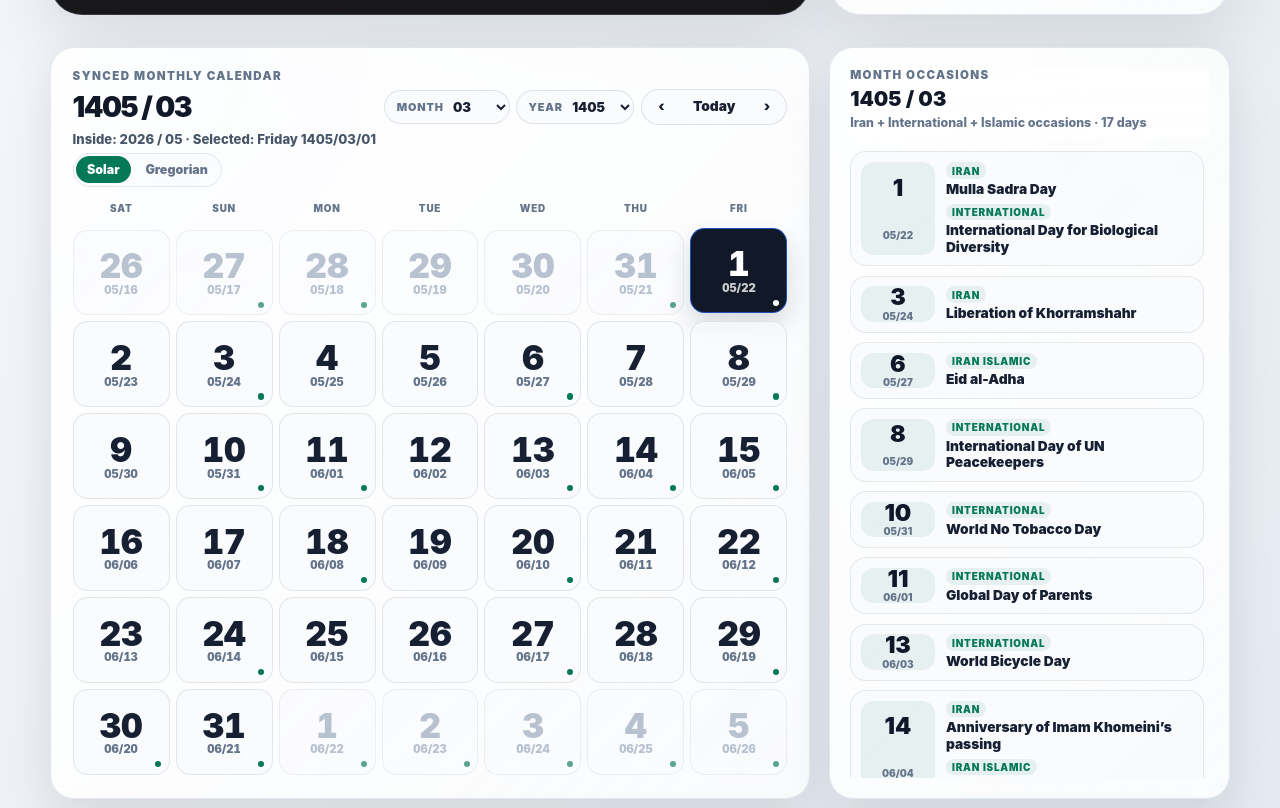
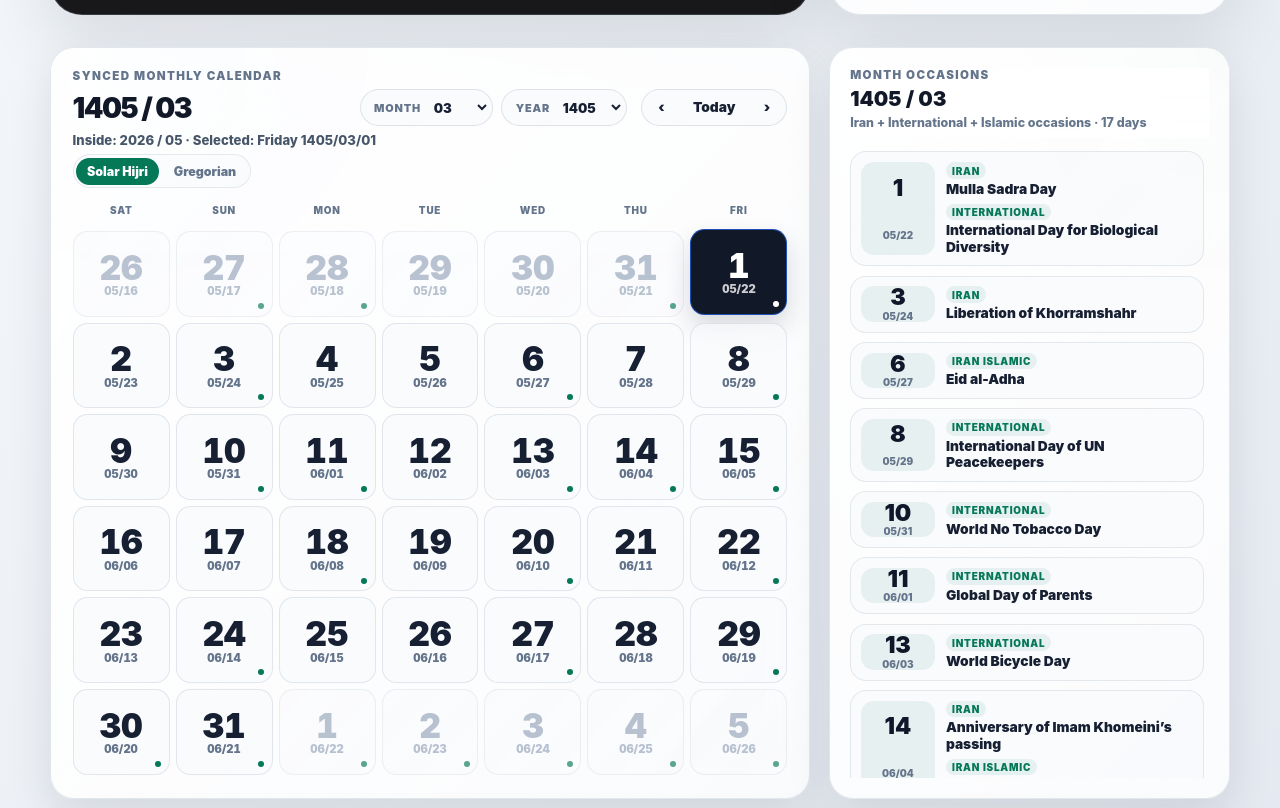
Before and after one commit to iMoein/time, a website: page index.html in a window 1280 px wide. Shown: the part 826-1634 px from the top of the page. Drawn offline with Linux system fonts and the light colour scheme; no server answers.

Commit message:
Improve Persian synced calendar localization and selector spacing

```diff
--- a/src/main.js
+++ b/src/main.js
@@ -539,9 +539,10 @@ function formatNumericCalendarTitle(date, calendarId) {
   return `${year} / ${formatNumber(month)}`;
 }
 
-function formatSelectedCalendarDate(date, calendarId) {
+function formatSelectedCalendarDate(date, calendarId, language = 'en') {
   const { year, month, day } = getCalendarPartsFromUtc(date, calendarId);
-  const weekday = new Intl.DateTimeFormat('en-US-u-nu-latn', {
+  const locale = language === 'fa' ? 'fa-IR-u-nu-latn' : 'en-US-u-nu-latn';
+  const weekday = new Intl.DateTimeFormat(locale, {
     timeZone: 'UTC',
     calendar: calendarId === 'gregorian' ? 'gregory' : 'persian',
     weekday: 'long',
@@ -768,7 +769,7 @@ function getSyncedMonthCalendar(cityDate, primaryCalendar, monthOffset, selected
     monthOptions: getCalendarMonthOptions(primaryCalendar),
     yearValue: primaryParts.year,
     yearOptions: buildYearOptions(primaryParts.year),
-    selectedLabel: formatSelectedCalendarDate(selectedDateKey ? new Date(`${selectedDateKey}T12:00:00Z`) : cityDate, primaryCalendar),
+    selectedLabel: formatSelectedCalendarDate(selectedDateKey ? new Date(`${selectedDateKey}T12:00:00Z`) : cityDate, primaryCalendar, language),
     days,
     occasions: getMonthOccasionGroups(days, primaryCalendar),
   };
@@ -1254,8 +1255,8 @@ function MonthlyCalendarCard({ city, t, language }) {
           'div',
           { className: 'monthly-calendar__mode', 'aria-label': t.choose_primary_calendar },
           [
-            { id: 'persian', label: 'Solar Hijri', shortLabel: 'Solar' },
-            { id: 'gregorian', label: 'Gregorian', shortLabel: 'Gregorian' },
+            { id: 'persian', label: t.solar_hijri, shortLabel: t.solar_hijri },
+            { id: 'gregorian', label: t.gregorian, shortLabel: t.gregorian },
           ].map((option) => h(
             'button',
             {
--- a/src/styles.css
+++ b/src/styles.css
@@ -703,22 +703,25 @@ button {
 .monthly-calendar__filters {
   display: inline-flex;
   flex-wrap: wrap;
-  gap: 0.35rem;
+  gap: 0.55rem;
   align-items: center;
+  margin-inline-end: 0.4rem;
 }
 
 .monthly-calendar__filter {
   display: inline-flex;
   align-items: center;
-  min-height: 2.15rem;
+  min-height: 2.35rem;
   overflow: hidden;
   border: 1px solid rgba(148, 163, 184, 0.28);
   border-radius: 999px;
   background: rgba(248, 250, 252, 0.72);
+  padding-inline: 0.12rem;
 }
 
 .monthly-calendar__filter span {
-  padding-left: 0.72rem;
+  padding-inline-start: 0.72rem;
+  padding-inline-end: 0.18rem;
   color: #64748b;
   font-size: 0.68rem;
   font-weight: 950;
@@ -730,7 +733,7 @@ button {
   min-width: 4.1rem;
   cursor: pointer;
   border: 0;
-  padding: 0.42rem 0.66rem 0.42rem 0.32rem;
+  padding: 0.48rem 0.72rem 0.48rem 0.36rem;
   outline: 0;
   background: transparent;
   color: #172033;
```
